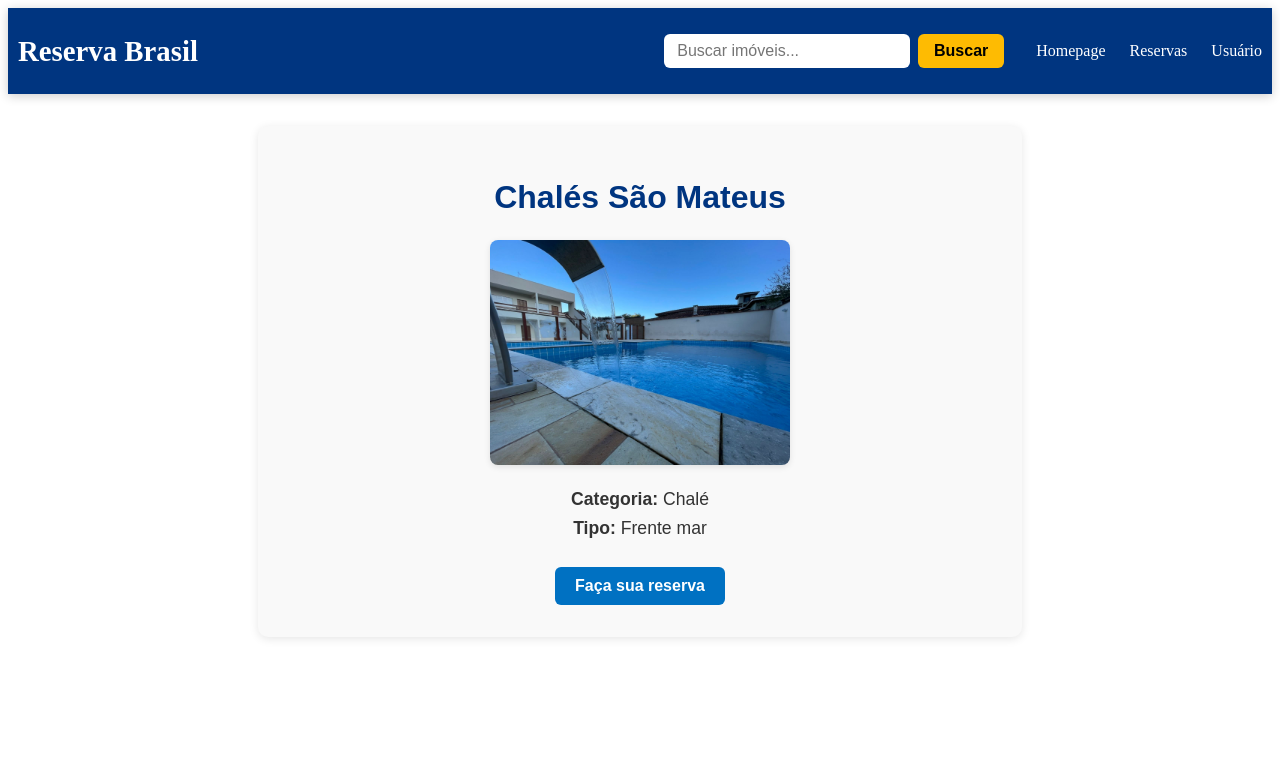
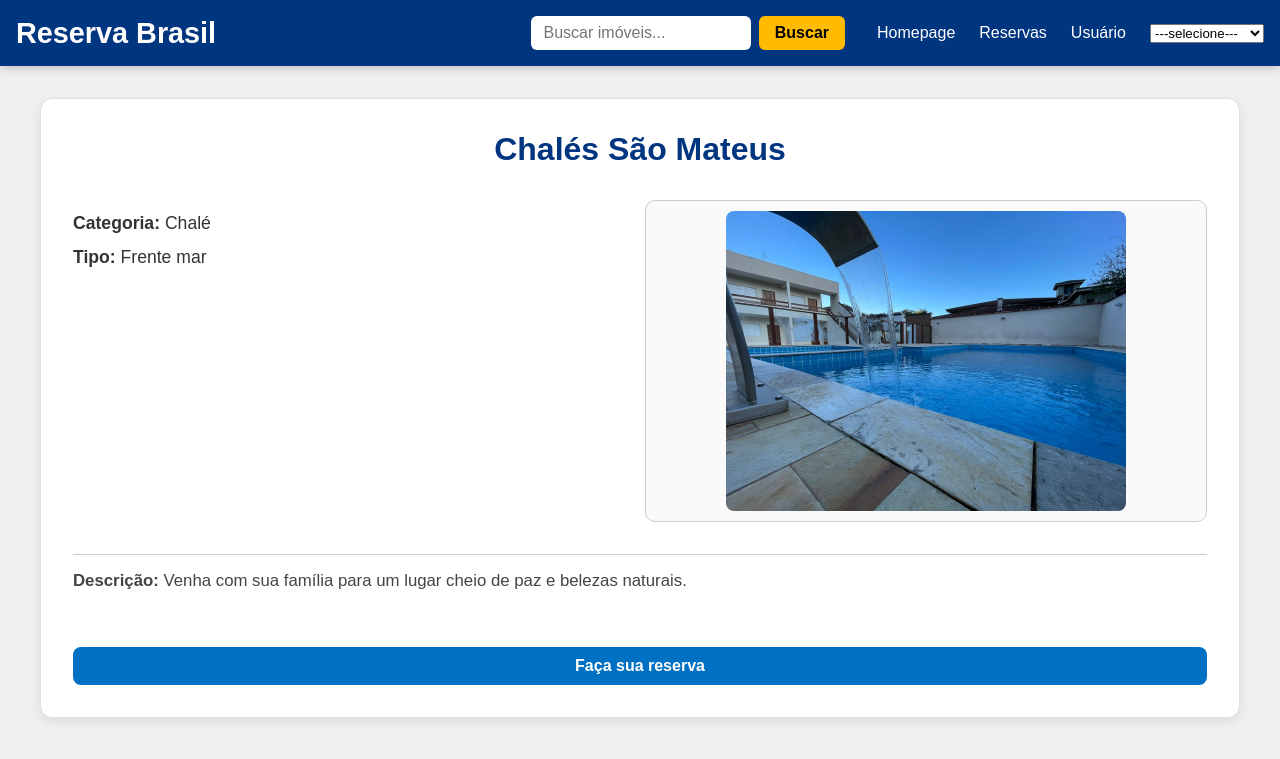
Before and after one commit to Rafael-Domiciano-Maia-Mateus/Reserva-Brasil, a Django app: page /property/1/ in a window 1280 px wide. Shown: the top 759 px of the page. Run offline with Django 5.2, Linux system fonts and the light colour scheme; data comes from the database, SQL or seed files in the repository; both versions use the stored data as it was after the commit.

Commit message:
atualizacao

```diff
--- a/ReservaBrasil/core/models.py
+++ b/ReservaBrasil/core/models.py
@@ -34,6 +34,7 @@ class Property(models.Model):
     active = models.BooleanField(default=True)
     category = models.ForeignKey(Category, null=True, blank=True, on_delete=models.SET_NULL)
     typeProperty = models.ForeignKey(Type, null=True, blank=True, on_delete=models.SET_NULL)
+    description = models.TextField(max_length=800, null=True, blank=True)
 
     def __str__(self):
         return f'Nome: {self.name}; Categoria: {self.category}; Tipo: {self.typeProperty}; id: {self.id_property}'
--- a/ReservaBrasil/core/static/css/base.css
+++ b/ReservaBrasil/core/static/css/base.css
@@ -1,3 +1,18 @@
+/* Reset básico para evitar margens e padding padrões */
+* {
+    margin: 0;
+    padding: 0;
+    box-sizing: border-box;
+}
+
+html,
+body {
+    width: 100%;
+    font-family: Arial, sans-serif;
+    background-color: #f0f0f0;
+}
+
+/* Loader */
 #loader {
     position: fixed;
     top: 0;
@@ -20,6 +35,13 @@
     animation: spin 1s linear infinite;
 }
 
+@keyframes spin {
+    to {
+        transform: rotate(360deg);
+    }
+}
+
+/* Navbar */
 .content {
     background-color: #003580;
     color: white;
@@ -34,7 +56,7 @@
 .nav-container {
     max-width: 1800px;
     margin: 0 auto;
-    padding: 10px;
+    padding: 0 1rem;
     display: flex;
     justify-content: space-between;
     align-items: center;
@@ -43,7 +65,6 @@
 .nav-container h1 {
     font-size: 1.8rem;
     font-weight: bold;
-    margin: 0;
     color: white;
 }
 
@@ -100,6 +121,7 @@
     opacity: 0.8;
 }
 
+/* Responsivo */
 @media (max-width: 768px) {
     .nav-container {
         flex-direction: column;
--- a/ReservaBrasil/core/static/css/propertyDetail.css
+++ b/ReservaBrasil/core/static/css/propertyDetail.css
@@ -1,49 +1,90 @@
+body {
+    margin: 0;
+    font-family: 'Segoe UI', Tahoma, Geneva, Verdana, sans-serif;
+    background-color: #f2f2f2;
+    color: #333;
+}
+
 .property-detail-container {
-    max-width: 700px;
+    max-width: 1200px;
     margin: 2rem auto;
     padding: 2rem;
-    background-color: #f9f9f9;
-    border-radius: 10px;
-    box-shadow: 0 2px 10px rgba(0, 0, 0, 0.1);
-    font-family: Arial, sans-serif;
-    text-align: center;
+    background-color: #ffffff;
+    border-radius: 12px;
+    box-shadow: 0 4px 12px rgba(0, 0, 0, 0.08);
+    display: flex;
+    flex-direction: column;
+    gap: 2rem;
+    border: 1px solid #e0e0e0;
 }
 
-.property-detail-container h1 {
+.property-detail-header {
+    text-align: center;
     font-size: 2rem;
     color: #003580;
-    margin-bottom: 1.5rem;
+}
+
+.property-detail-main {
+    display: flex;
+    gap: 2rem;
+    flex-wrap: wrap;
+}
+
+.property-info {
+    flex: 1;
+    min-width: 280px;
+}
+
+.property-info p {
+    margin: 0.8rem 0;
+    font-size: 1.1rem;
+}
+
+.property-image-container {
+    flex: 1;
+    display: flex;
+    align-items: center;
+    justify-content: center;
+    min-width: 280px;
+    border-radius: 10px;
+    border: 1px solid #ccc;
+    padding: 10px;
+    background-color: #fafafa;
 }
 
 .property-image {
     width: 100%;
-    max-width: 300px;
+    max-width: 400px;
     height: auto;
-    object-fit: cover;
+    object-fit: contain;
     border-radius: 8px;
-    margin: 0 auto 1.5rem auto;
-    display: block;
-    box-shadow: 0 2px 6px rgba(0, 0, 0, 0.1);
 }
 
-.property-detail-container p {
-    font-size: 1.1rem;
-    margin: 0.5rem 0;
-    color: #333;
+.property-description {
+    border-top: 1px solid #ccc;
+    padding-top: 1rem;
+}
+
+.property-description p {
+    font-size: 1.05rem;
+    color: #444;
 }
 
 .property-detail-container a {
-    display: inline-block;
+    display: flex;
+    align-items: center;
+    justify-content: center;
+    margin-top: 1.5rem;
     padding: 10px 20px;
     background-color: #0071c2;
     color: white;
     text-decoration: none;
-    border-radius: 6px;
-    font-weight: 600;
-    transition: background-color 0.3s ease;
-    margin-top: 20px;
+    border-radius: 8px;
+    font-weight: bold;
+    transition: background-color 0.3s;
+    text-align: center;
 }
 
 .property-detail-container a:hover {
-    background-color: #005a8a;
+    background-color: #005a9c;
 }
--- a/ReservaBrasil/core/templates/base.html
+++ b/ReservaBrasil/core/templates/base.html
@@ -1,10 +1,10 @@
 {% load static %}
 <!DOCTYPE html>
-<html lang="en">
+<html lang="pt-br">
     <head>
         <meta charset="UTF-8" />
         <meta name="viewport" content="width=device-width, initial-scale=1.0" />
-        <title>Document</title>
+        <title>Reserva Brasil</title>
         <link rel="stylesheet" href="{% static 'css/base.css' %}" />
     </head>
     <body>
@@ -12,6 +12,7 @@
             <div class="loader"></div>
         </div>
 
+        <!-- Navbar -->
         <div class="content">
             <div class="nav-container">
                 <h1>Reserva Brasil</h1>
@@ -26,6 +27,25 @@
                         <a href="{% url 'homepage' %}">Homepage</a>
                         <a href="{% url 'homeReservation' %}">Reservas</a>
                         <a href="{% url 'users' %}">Usuário</a>
+                        <nav>
+                            <!-- Outras coisas da barra de navegação -->
+
+                            <select
+                                id="nav-combobox"
+                                onchange="if(this.value) window.location.href=this.value"
+                            >
+                                <option value="">---selecione---</option>
+
+                                <option value="{% url 'Invoice' %}">Fatura</option>
+                                <option value="{% url 'Businesses' %}">Para Empresas</option>
+
+                                {% if user.is_authenticated and user.is_staff %}
+                                <option value="{% url 'addImage' %}">
+                                    Adicionar imagem da propriedade
+                                </option>
+                                {% endif %}
+                            </select>
+                        </nav>
                     </div>
                 </div>
             </div>
--- a/ReservaBrasil/core/templates/propertyDetail.html
+++ b/ReservaBrasil/core/templates/propertyDetail.html
@@ -11,16 +11,34 @@
         {% include 'base.html' %}
 
         <div class="property-detail-container">
-            <h1>{{ property.name }}</h1>
+            <h1 class="property-detail-header">{{ property.name }}</h1>
 
-            {% if property.image %}
-            <img class="property-image" src="{{ property.image.url }}" alt="{{ property.name }}" />
-            {% endif %} {% if property.category %}
-            <p><strong>Categoria:</strong> {{ property.category.name }}</p>
-            {% endif %} {% if property.typeProperty %}
-            <p><strong>Tipo:</strong> {{ property.typeProperty.name }}</p>
-            {% endif %} {% if property.price %}
-            <p><strong>Preço:</strong> R$ {{ property.price }}</p>
+            <div class="property-detail-main">
+                <div class="property-info">
+                    {% if property.price %}
+                    <p><strong>Valor:</strong> R$ {{ property.price }}</p>
+                    {% endif %} {% if property.category %}
+                    <p><strong>Categoria:</strong> {{ property.category.name }}</p>
+                    {% endif %} {% if property.typeProperty %}
+                    <p><strong>Tipo:</strong> {{ property.typeProperty.name }}</p>
+                    {% endif %}
+                </div>
+
+                {% if property.image %}
+                <div class="property-image-container">
+                    <img
+                        class="property-image"
+                        src="{{ property.image.url }}"
+                        alt="{{ property.name }}"
+                    />
+                </div>
+                {% endif %}
+            </div>
+
+            {% if property.description %}
+            <div class="property-description">
+                <p><strong>Descrição:</strong> {{ property.description }}</p>
+            </div>
             {% endif %}
 
             <a href="{% url 'homeReservation' %}">Faça sua reserva</a>
--- a/ReservaBrasil/core/urls.py
+++ b/ReservaBrasil/core/urls.py
@@ -11,5 +11,8 @@ urlpatterns = [
     path('searchResults/', searchProperty, name='searchProperty'),
     path('homeReservation/', homeReservation, name='homeReservation'),
     path('users/', users, name='users'),
+    path('Invoice/', Invoice, name='Invoice'),
+    path('Businesses/', Businesses, name='Businesses'),
+    path('addImage/', addImage, name='addImage'),
      path('property/<int:property_id>/', propertyDetail, name='propertyDetail'),
 ] + static(settings.STATIC_URL, document_root=settings.STATIC_ROOT)
--- a/ReservaBrasil/core/views.py
+++ b/ReservaBrasil/core/views.py
@@ -32,7 +32,7 @@ def login_view(request):
                 messages.error(request, 'Esta conta está desativada.')
             else:
                 messages.error(request, 'Nome de usuário ou senha inválidos.')
-            return redirect('login')
+            return redirect('login_view')
 
         elif action == 'register':
             username = request.POST.get('username', '').strip()
@@ -43,19 +43,19 @@ def login_view(request):
 
             if not all([username, email, phoneNumber, password, confirm_password]):
                 messages.error(request, 'Todos os campos são obrigatórios para registro.')
-                return redirect('login')
+                return redirect('login_view')
 
             if password != confirm_password:
                 messages.error(request, 'As senhas não coincidem.')
-                return redirect('login')
+                return redirect('login_view')
 
             if User.objects.filter(username=username).exists():
                 messages.error(request, 'Nome de usuário já está em uso.')
-                return redirect('login')
+                return redirect('login_view')
 
             if User.objects.filter(email=email).exists():
                 messages.error(request, 'E-mail já está em uso.')
-                return redirect('login')
+                return redirect('login_view')
 
             try:
                 user = User.objects.create_user(username=username, email=email, password=password)
@@ -63,7 +63,7 @@ def login_view(request):
                 messages.success(request, 'Conta criada com sucesso! Faça login.')
             except:
                 messages.error(request, 'Erro ao criar a conta. Tente novamente.')
-            return redirect('login')
+            return redirect('login_view')
     return render(request, 'login.html')
 
 
@@ -118,3 +118,16 @@ def homeReservation(request):
 @login_required
 def reservation(request):
     return render(request, 'reservation.html')
+
+
+def Invoice(request):
+    return render(request, 'Invoice.html')
+
+
+def Businesses(request):
+    return render(request, 'Businesses.html')
+
+
+@login_required
+def addImage(request):
+    return render(request, 'addImage.html')
```
Also changed, not shown: ReservaBrasil/core/migrations/0007_property_descripion.py (added), ReservaBrasil/core/migrations/0008_rename_descripion_property_description.py (added), ReservaBrasil/core/templates/Businesses.html (added), ReservaBrasil/core/templates/Invoice.html (added), ReservaBrasil/core/templates/addImage.html (added), ReservaBrasil/db.sqlite3, ReservaBrasil/media/525504680.jpg (added), ReservaBrasil/media/R.jpg (added), ReservaBrasil/media/fotoChale.png (added), ReservaBrasil/media/pousadas-pe-areia-litoral-norte-sp-pousada-canto-bravo.webp (added).
